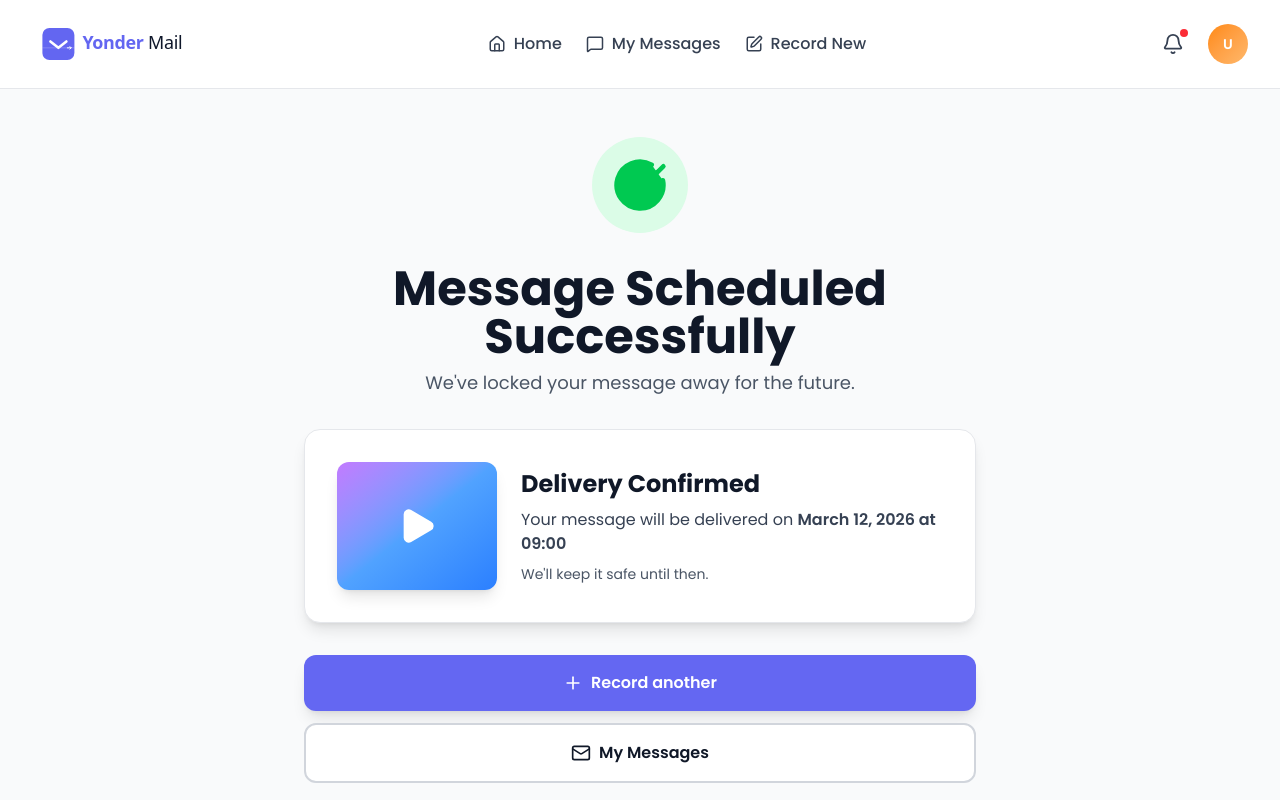
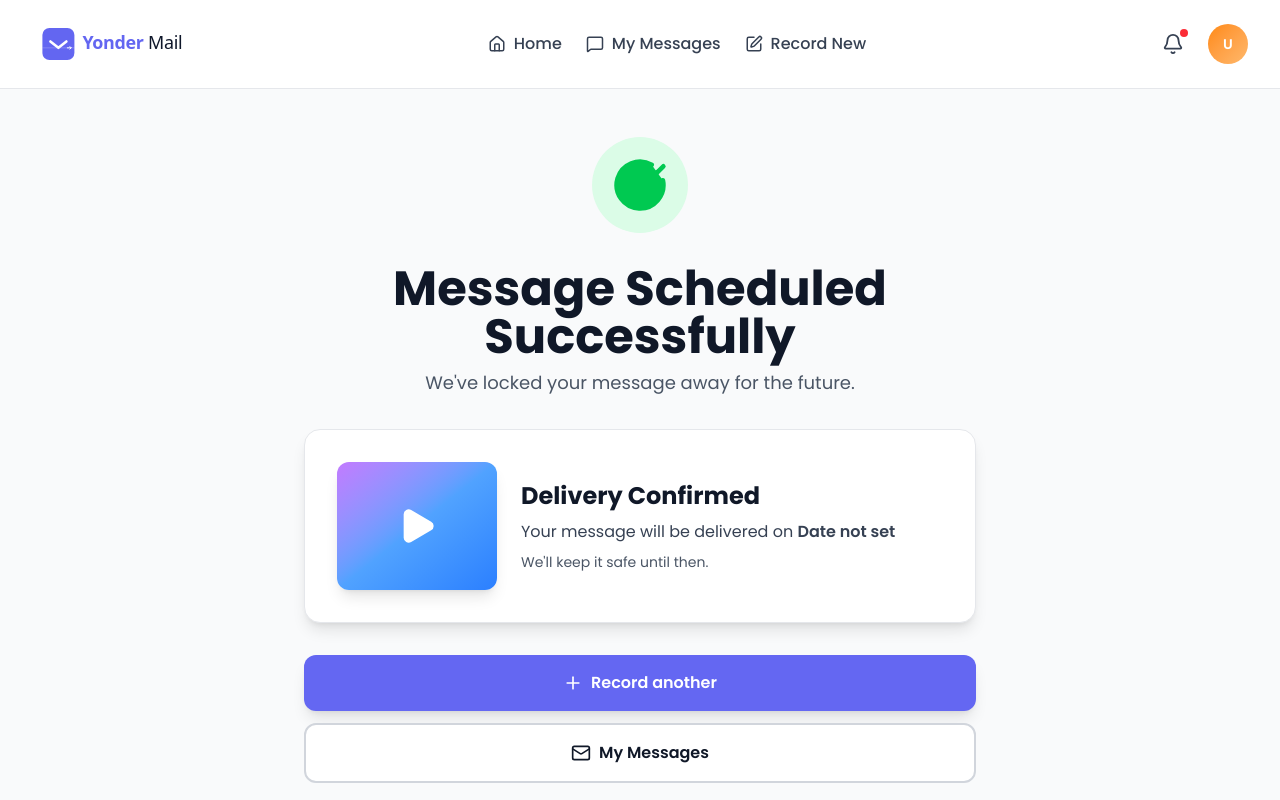
Before and after one commit to Chu29/yonder-mail, a React (Vite) app: page /confirmation in a window 1280 px wide. Shown: the top 800 px of the page. Built offline with nearby package versions, Linux system fonts and the light colour scheme.

Commit message:
feat: enhance ConfirmationContent to display formatted delivery date and time; remove unused ConfirmationHeader component

```diff
--- a/src/pages/Confirmation/ConfirmationPage.jsx
+++ b/src/pages/Confirmation/ConfirmationPage.jsx
@@ -1,7 +1,7 @@
 import React from "react";
+import ConfirmationContent from "./components/ConfirmationContent";
 import AppHeader from "../../components/AppHeader";
-import ConfirmationContent from "./components/ConfirmationContent";
-import Footer from "../Home/components/Footer";
+import Footer from "../../components/Footer";
 
 const ConfirmationPage = () => {
   return (
--- a/src/pages/Confirmation/components/ConfirmationContent.jsx
+++ b/src/pages/Confirmation/components/ConfirmationContent.jsx
@@ -1,8 +1,37 @@
 import { CheckCircle, Play, Plus, Home, Mail } from "lucide-react";
 import { useNavigate } from "react-router";
+import { useMessages } from "../../../context/MessageContext";
 
 const ConfirmationContent = () => {
   const navigate = useNavigate();
+  const { messages } = useMessages();
+
+  // Get the most recently scheduled message (last one in the array)
+  const lastMessage =
+    messages.length > 0 ? messages[messages.length - 1] : null;
+
+  // Format the delivery date and time
+  const formatDeliveryDateTime = () => {
+    if (!lastMessage?.deliveryDate || !lastMessage?.deliveryTime) {
+      return "Date not set";
+    }
+
+    const date = new Date(lastMessage.deliveryDate);
+    const formattedDate = date.toLocaleDateString("en-US", {
+      year: "numeric",
+      month: "long",
+      day: "numeric",
+    });
+
+    // Format time (e.g., "09:00" -> "9:00 AM")
+    const [hours, minutes] = lastMessage.deliveryTime.split(":");
+    const hour = parseInt(hours);
+    const ampm = hour >= 12 ? "PM" : "AM";
+    const displayHour = hour % 12 || 12;
+    const formattedTime = `${displayHour}:${minutes} ${ampm}`;
+
+    return `${formattedDate} at ${formattedTime}`;
+  };
 
   return (
     <div className="w-full max-w-2xl space-y-8">
@@ -42,7 +71,7 @@ const ConfirmationContent = () => {
             </h2>
             <p className="text-gray-700">
               Your message will be delivered on{" "}
-              <span className="font-semibold">March 12, 2026 at 09:00</span>
+              <span className="font-semibold">{formatDeliveryDateTime()}</span>
             </p>
             <p className="text-sm text-gray-600">
               We'll keep it safe until then.
--- a/src/pages/Confirmation/components/ConfirmationHeader.jsx
+++ /dev/null
@@ -1,25 +0,0 @@
-import yonderLogo from "../../../assets/nav-logo.svg";
-
-const ConfirmationHeader = () => {
-  return (
-    <header className="bg-white border-b border-gray-200 sticky top-0 z-50">
-      <div className="flex items-center justify-between px-4 sm:px-6 lg:px-8 py-3 sm:py-4 lg:py-5 max-w-360 mx-auto w-full">
-        {/* Logo */}
-        <div className="flex items-center gap-2">
-          <img
-            src={yonderLogo}
-            alt="Yonder"
-            className="h-12 sm:h-10 lg:h-12 w-auto"
-          />
-        </div>
-
-        {/* Profile Avatar */}
-        <div className="w-10 h-10 rounded-full bg-linear-to-br from-orange-400 to-orange-300 flex items-center justify-center text-white font-semibold text-sm">
-          U
-        </div>
-      </div>
-    </header>
-  );
-};
-
-export default ConfirmationHeader;
```
